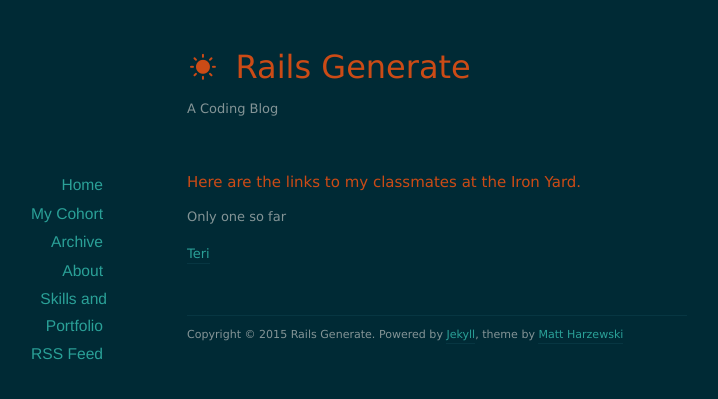
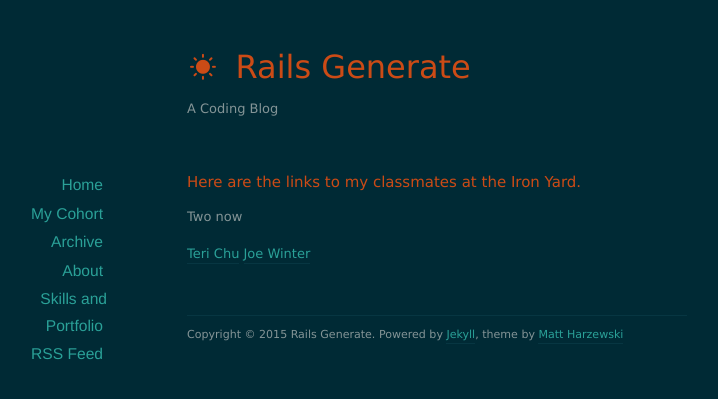
Before and after one commit to calderete/blog.github.io, a Jekyll site: the page built from cohort.md, in a window 1280 px wide. Shown: the top 399 px of the page, without its empty margins (203-921 px from the left). Built offline with Jekyll 4.4.1, drawn with Linux system fonts in a browser that asks for light colours; nearby versions of some CDN libraries.

Commit message:
added joes link

```diff
--- a/cohort.md
+++ b/cohort.md
@@ -3,6 +3,7 @@ layout: default
 ---
 
 ##Here are the links to my classmates at the Iron Yard.
-Only one so far
+Two now
 
-<a href="http://www.getlosthere.com">Teri</a>
+<a href="http://www.getlosthere.com">Teri Chu</a>
+<a hret="http://my.studiopress.com/themes/sixteen-nine/">Joe Winter</a>
```
